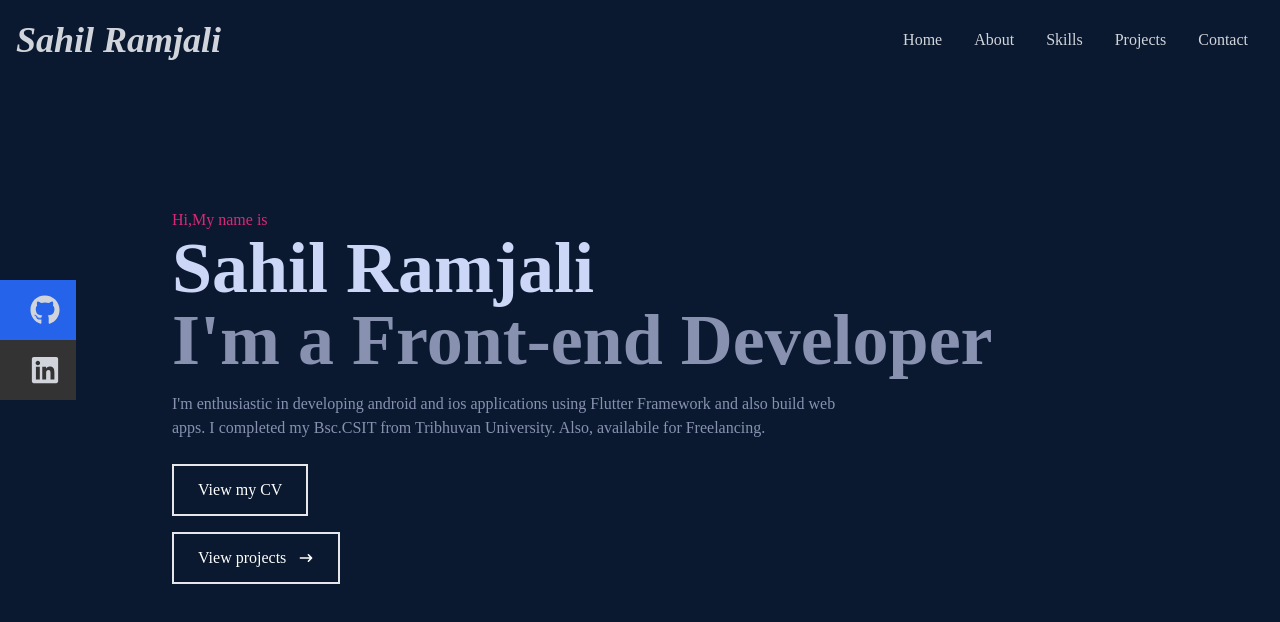
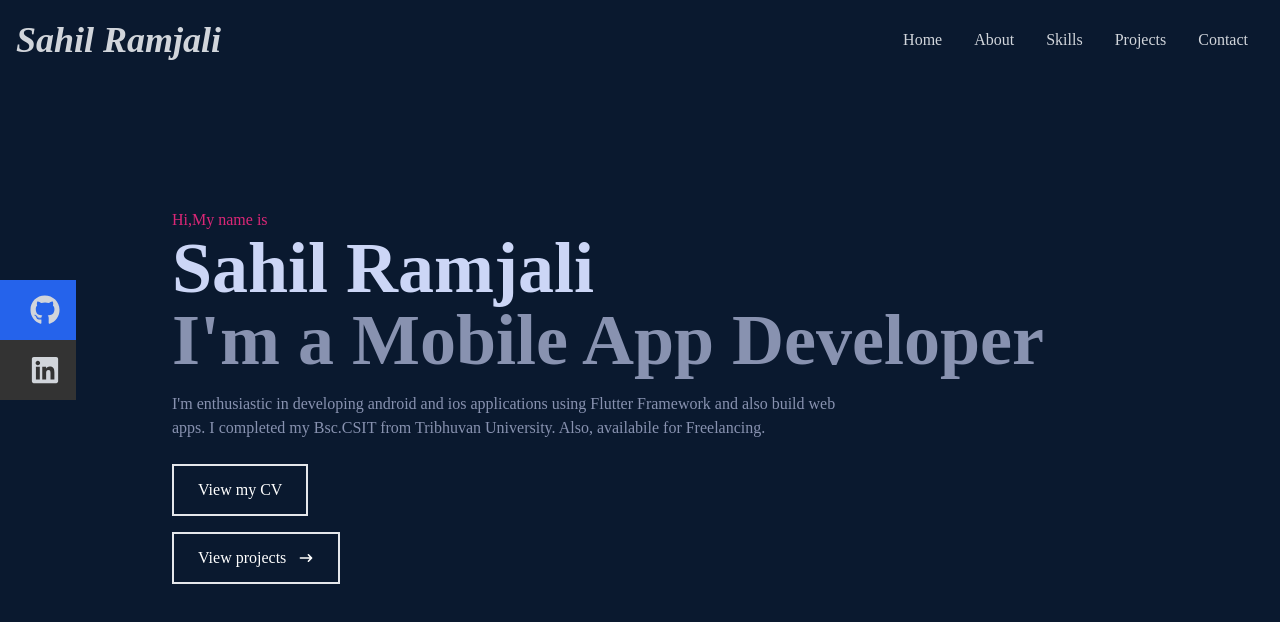
Before and after one commit to Sahilramjali/Portfolio, a React (Create React App) app: page / in a window 1280 px wide. Shown: the top 622 px of the page. Built offline with nearby package versions, Linux system fonts and the light colour scheme.

Commit message:
Update static words

```diff
--- a/src/components/Home.jsx
+++ b/src/components/Home.jsx
@@ -13,7 +13,7 @@
 
         <p className='text-pink-600'>Hi,My name is</p>
         <h1 className='text-4xl sm:text-7xl font-bold text-[#ccd6f6]'>Sahil Ramjali</h1>
-        <h2 className='text-4xl sm:text-7xl font-bold text-[#8892b0]'>I'm a Front-end Developer</h2>
+        <h2 className='text-4xl sm:text-7xl font-bold text-[#8892b0]'>I'm a Mobile App Developer</h2>
         <p className='text-[#8892b0] py-4 max-w-[700px]'>I'm enthusiastic in developing android and ios applications using Flutter Framework and also build web apps.
          I completed my Bsc.CSIT from Tribhuvan University.
           Also, availabile for Freelancing.
```
